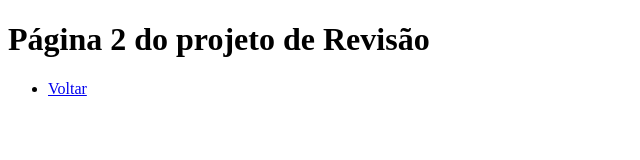
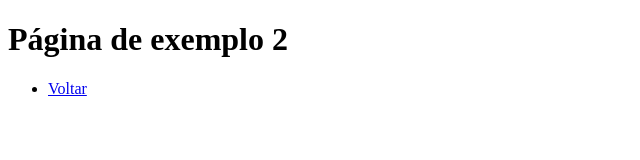
Before and after one commit to steffanyleticia/revisao_coisas_novas, a plain HTML site: page pagina2.html in a window 1280 px wide. Shown: the whole page, without its empty margins (0-640 px from the left). Drawn offline with Linux system fonts and the light colour scheme.

Commit message:
Mudei a página 2

```diff
--- a/pagina2.html
+++ b/pagina2.html
@@ -8,7 +8,7 @@
 </head>
 <body>
     <header>
-        <h1>Página 2 do projeto de Revisão</h1>
+        <h1>Página de exemplo 2</h1>
 
         <nav>
             <ul>
```
